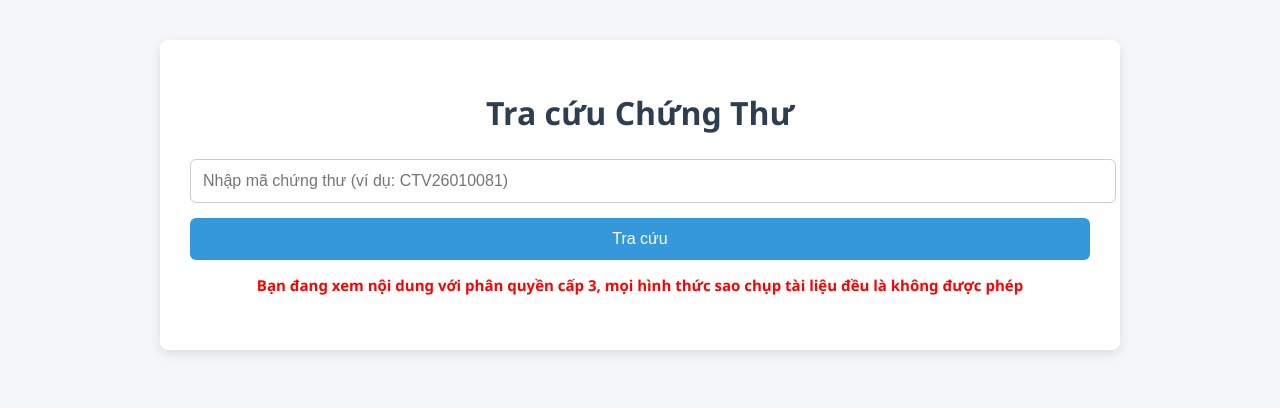
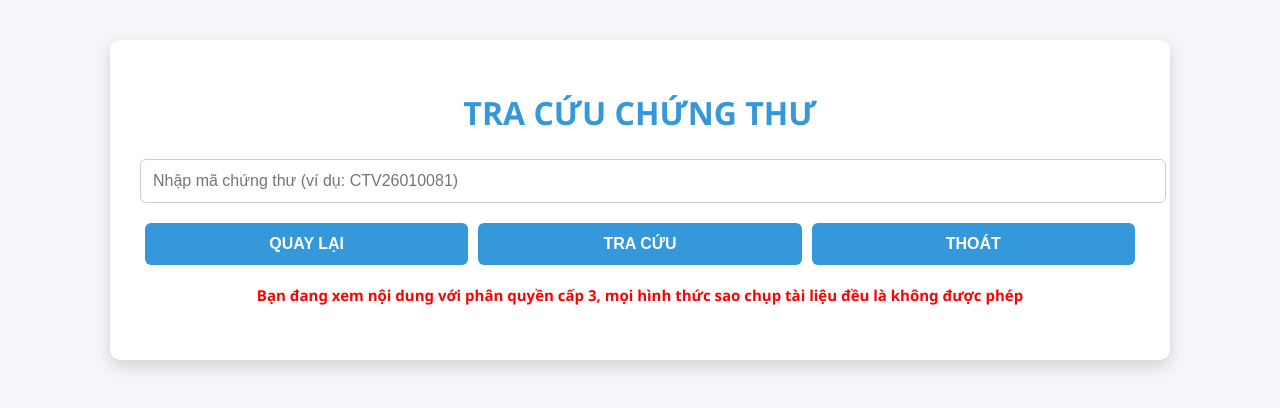
Before and after one commit to vngtracuu/chungthu, a website: page public/index.html in a window 1280 px wide. Drawn offline with Linux system fonts and the light colour scheme.

Commit message:
pro screen

```diff
--- a/public/index.html
+++ b/public/index.html
@@ -2,7 +2,7 @@
 <html lang="vi">
 <head>
   <meta charset="UTF-8">
-  <title>Tra cứu Chứng Thư</title>
+  <title>TRA CỨU CHỨNG THƯ</title>
   <style>
     body {
       font-family: "Segoe UI", Arial, sans-serif;
@@ -12,36 +12,47 @@
       color: #333;
     }
     .container {
-      max-width: 900px;
+      max-width: 1000px;
       margin: auto;
       background: #fff;
       padding: 30px;
-      border-radius: 8px;
-      box-shadow: 0 4px 12px rgba(0,0,0,0.1);
+      border-radius: 10px;
+      box-shadow: 0 6px 16px rgba(0,0,0,0.15);
     }
     h1 {
       text-align: center;
       margin-bottom: 25px;
-      color: #2c3e50;
+      color: #3498db;
+      font-weight: bold;
+      text-transform: uppercase;
     }
-    input, button {
+    input {
       width: 100%;
       padding: 12px;
-      margin-bottom: 15px;
+      margin-bottom: 20px;
+      border: 1px solid #ccc;
       border-radius: 6px;
       font-size: 16px;
     }
-    input {
-      border: 1px solid #ccc;
+    .button-group {
+      display: flex;
+      justify-content: space-between;
+      margin-bottom: 20px;
     }
-    button {
+    .button-group button {
+      flex: 1;
+      margin: 0 5px;
+      padding: 12px;
       background: #3498db;
       color: #fff;
       border: none;
+      border-radius: 6px;
+      font-size: 16px;
+      font-weight: bold;
       cursor: pointer;
       transition: background 0.3s;
     }
-    button:hover {
+    .button-group button:hover {
       background: #2980b9;
     }
     .notice {
@@ -69,9 +80,9 @@
     }
     .doc-frame {
       border: 2px solid #2c3e50;
-      border-radius: 8px;
-      background: #fafafa;
-      padding: 10px;
+      border-radius: 10px;
+      background: linear-gradient(135deg, #fdfcfb, #e2d1c3); /* luxury gradient */
+      padding: 15px;
     }
     iframe {
       width: 100%;
@@ -83,10 +94,13 @@
 </head>
 <body>
   <div class="container">
-    <h1>Tra cứu Chứng Thư</h1>
+    <h1>TRA CỨU CHỨNG THƯ</h1>
     <input type="text" id="docId" placeholder="Nhập mã chứng thư (ví dụ: CTV26010081)">
-    <button onclick="traCuu()">Tra cứu</button>
-    <!-- Thông báo phân quyền cấp 3 -->
+    <div class="button-group">
+      <button onclick="quayLai()">QUAY LẠI</button>
+      <button onclick="traCuu()">TRA CỨU</button>
+      <button onclick="thoat()">THOÁT</button>
+    </div>
     <div class="notice">
       Bạn đang xem nội dung với phân quyền cấp 3, mọi hình thức sao chụp tài liệu đều là không được phép
     </div>
@@ -94,6 +108,12 @@
   </div>
 
   <script>
+    function quayLai() {
+      window.history.back();
+    }
+    function thoat() {
+      window.close();
+    }
     async function traCuu() {
       const id = document.getElementById('docId').value.trim();
       if (!id) {
@@ -101,7 +121,6 @@
         return;
       }
 
-      // Lấy dữ liệu từ API docs
       const res = await fetch('/api/docs/' + id);
       if (!res.ok) {
         document.getElementById('result').innerHTML = '<p>Không tìm thấy chứng thư</p>';
@@ -109,14 +128,11 @@
       }
       const doc = await res.json();
 
-      // Lấy QR code từ API qrcode
       const qrRes = await fetch('/api/qrcode/' + id);
       const qrHtml = await qrRes.text();
 
-      // Chuyển link Google Drive sang dạng preview
       const previewUrl = doc.url.replace('/view', '/preview');
 
-      // Render kết quả: QR code + tiêu đề riêng, khung chỉ bao quanh iframe
       document.getElementById('result').innerHTML = `
         <div class="qr">${qrHtml}</div>
         <div class="doc-title">${doc.name}</div>
```
